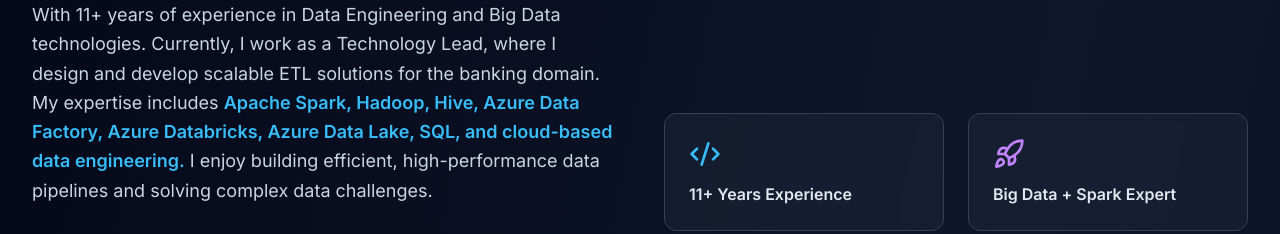
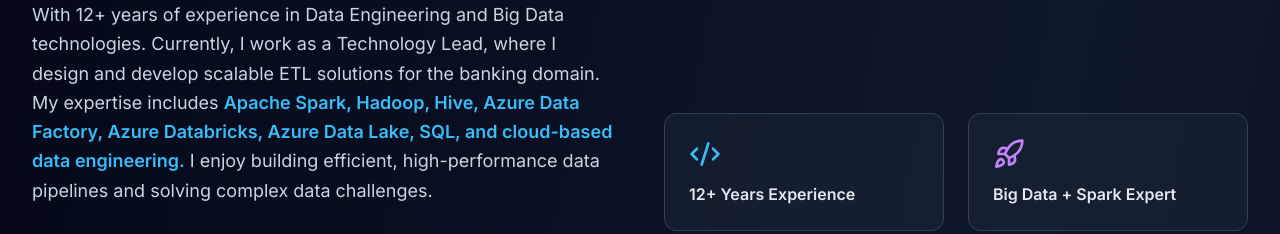
Before and after one commit to paresh-t/paresh_portfolio, a React (Vite) app: page / in a window 1280 px wide. Shown: the part 996-1230 px from the top of the page. Built offline with nearby package versions, Linux system fonts and the light colour scheme.

Commit message:
Updated Resume.
Updated Resume.

```diff
--- a/index.html
+++ b/index.html
@@ -4,7 +4,7 @@
     <meta charset="UTF-8" />
     <link rel="icon" type="image/svg+xml" href="/vite.svg" />
     <meta name="viewport" content="width=device-width, initial-scale=1.0" />
-    <meta name="description" content="Pareshkumar Tak - With 11+ years of experience in Data Engineering and Big Data technologies." />
+    <meta name="description" content="Pareshkumar Tak - With 12+ years of experience in Data Engineering and Big Data technologies." />
     <link rel="preconnect" href="https://fonts.googleapis.com">
     <link rel="preconnect" href="https://fonts.gstatic.com" crossorigin>
     <link href="https://fonts.googleapis.com/css2?family=Inter:wght@300;400;500;600;700;800&display=swap" rel="stylesheet">
--- a/src/components/About.tsx
+++ b/src/components/About.tsx
@@ -8,7 +8,7 @@
   const isInView = useInView(ref, { once: true, margin: '-100px' })
 
   const highlights = [
-    { icon: Code2, text: '11+ Years Experience', color: 'text-primary-400' },
+    { icon: Code2, text: '12+ Years Experience', color: 'text-primary-400' },
     { icon: Rocket, text: 'Big Data + Spark Expert', color: 'text-purple-400' },
     {icon: BrainCircuit, text:'AI Specialist', color: 'text-yellow-400'},
     { icon: Users, text: 'Team Leadership', color: 'text-green-400' }
@@ -38,7 +38,7 @@
               className="space-y-6"
             >
               <p className="text-lg text-slate-300 leading-relaxed">
-                With 11+ years of experience in Data Engineering and Big Data technologies. Currently, I work as a Technology Lead, where I design and develop scalable ETL solutions for the banking domain. My expertise includes <span className="text-primary-400 font-semibold">Apache Spark, Hadoop, Hive, Azure Data Factory, Azure Databricks, Azure Data Lake, SQL, and cloud-based data engineering.</span> I enjoy building efficient, high-performance data pipelines and solving complex data challenges.
+                With 12+ years of experience in Data Engineering and Big Data technologies. Currently, I work as a Technology Lead, where I design and develop scalable ETL solutions for the banking domain. My expertise includes <span className="text-primary-400 font-semibold">Apache Spark, Hadoop, Hive, Azure Data Factory, Azure Databricks, Azure Data Lake, SQL, and cloud-based data engineering.</span> I enjoy building efficient, high-performance data pipelines and solving complex data challenges.
               </p>
               <p  className="text-lg text-slate-300 leading-relaxed">
                 Throughout my career, I have worked on enterprise data platforms, cloud migration, and end-to-end ETL implementations. My responsibilities include <span className="text-primary-400 font-semibold">solution design, performance optimization, and mentoring team members.</span> I have also worked with Azure services, Power BI, SSIS, and .NET technologies, giving me a strong technical foundation.
--- a/src/components/Hero.tsx
+++ b/src/components/Hero.tsx
@@ -121,7 +121,7 @@
             </div>
             <div className="overflow-auto" style={{ height: 'calc(90vh - 88px)' }}>
               <iframe
-                src="/paresh_portfolio/Resume-Pareshkumar_Krishna_Tak.pdf"
+                src="/paresh_portfolio/Paresh_Spark_Big_Data_Profile.pdf"
                 className="w-full h-full"
                 style={{ minHeight: '600px' }}
                 title="Resume PDF"
```
Also changed, not shown: 4 other files (tests, documents, lock files or other folders).
